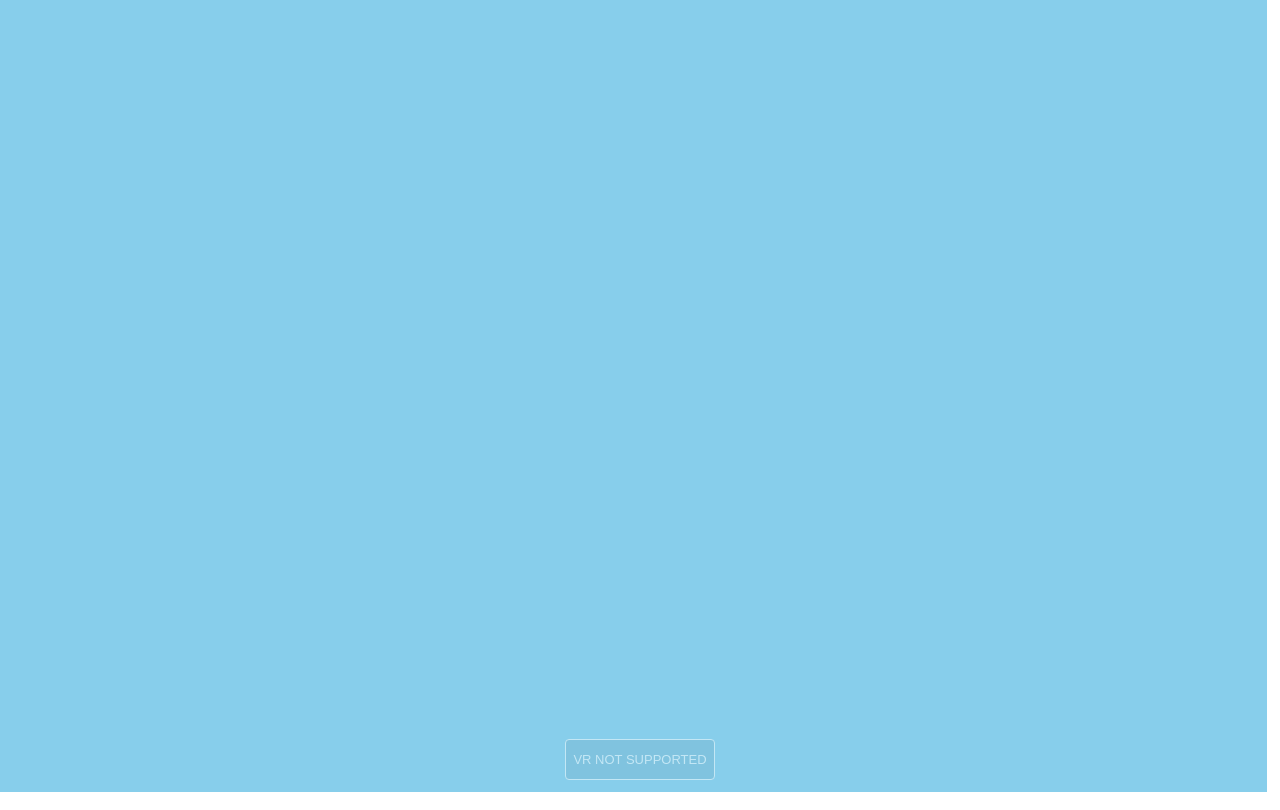
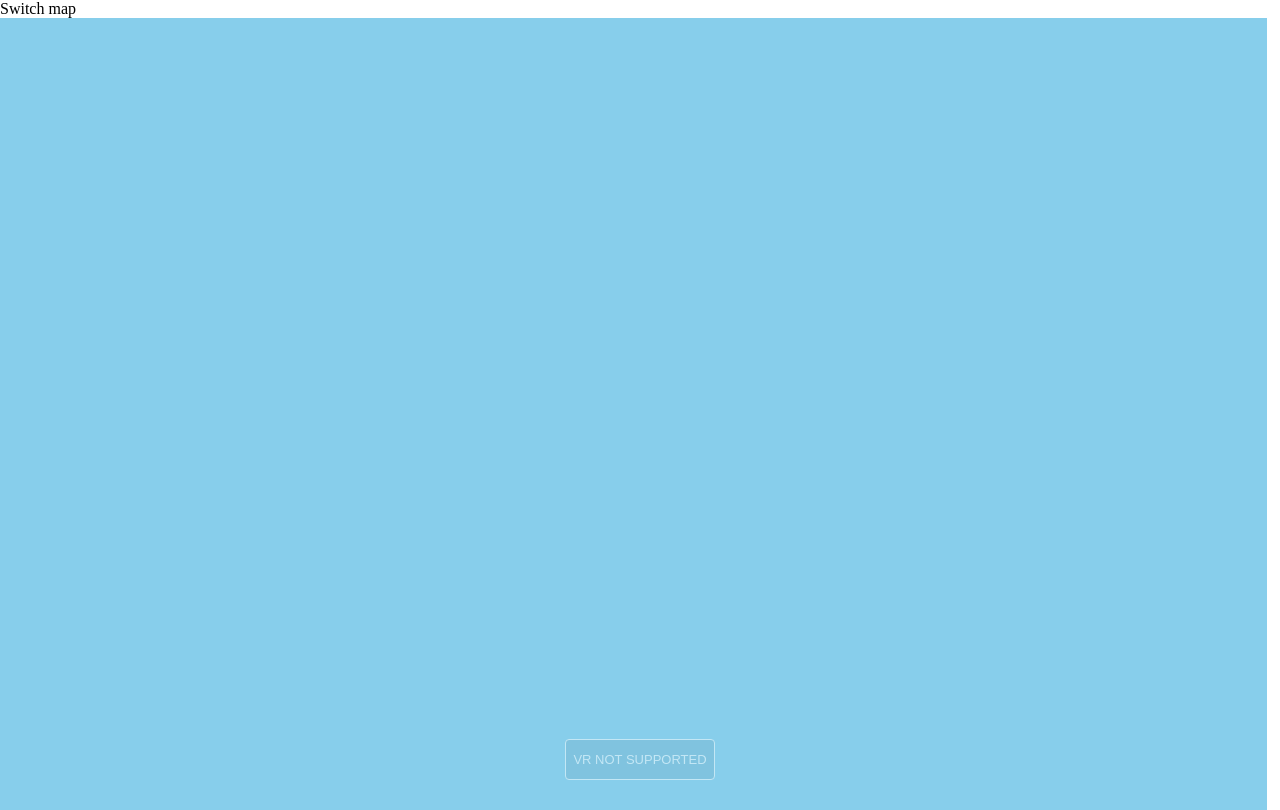
Before and after one commit to fornaeffe/geology-vr, a website built with webpack: page index.html in a window 1280 px wide. Built offline with nearby package versions, Linux system fonts and the light colour scheme; no server answers; animation ran at ten frames a second; what geotiff would draw is missing.

Commit message:
Little temporary a fix

```diff
--- a/index.html
+++ b/index.html
@@ -8,6 +8,7 @@
 		</style>
 	</head>
 	<body>
+		<a id="switch">Switch map</a>
 		<script src="script/bundle.js"></script>
 	</body>
 </html>
```
